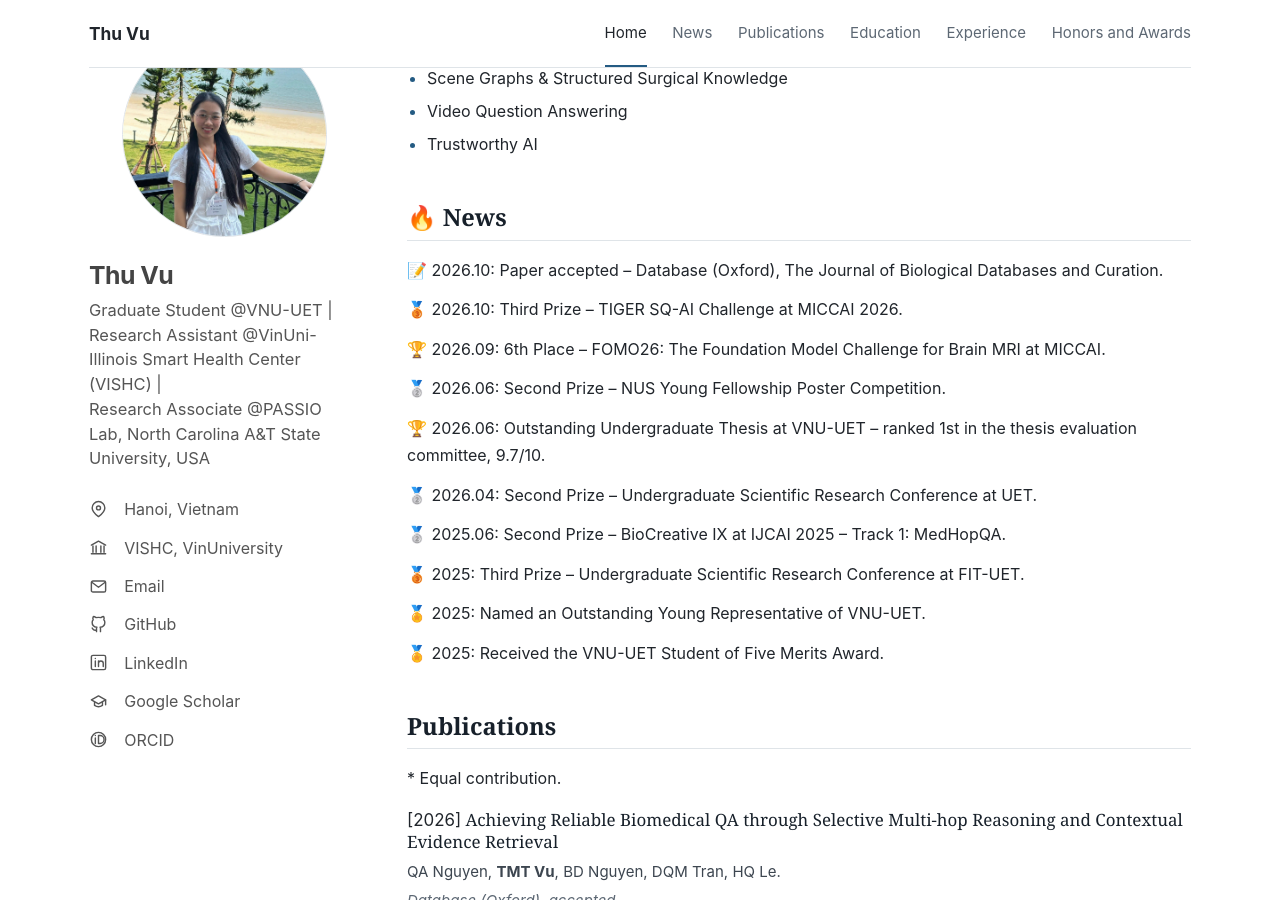
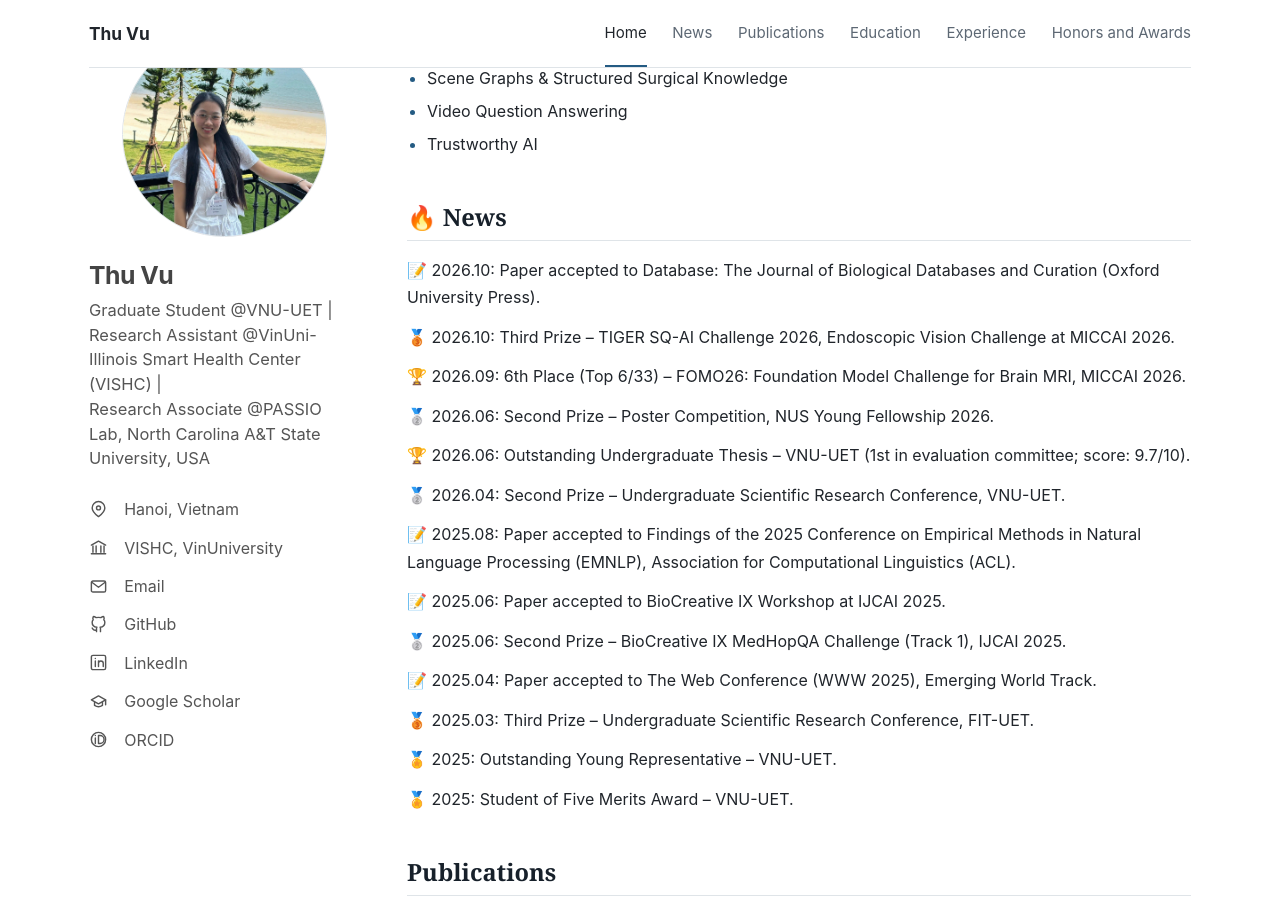
Before and after one commit to ThiMinhThuVu/ThiMinhThuVu.github.io, a Jekyll site: the page built from index.md, in a window 1280 px wide and 900 px high, scrolled down 496 px. Built offline with Jekyll 4.4.1, drawn with Linux system fonts in a browser that asks for light colours.

Commit message:
Update news announcements and publication acceptance dates

```diff
--- a/_data/news.yml
+++ b/_data/news.yml
@@ -1,30 +1,94 @@
+
 - date: "2026.10"
   icon: "📝"
-  text: "Paper accepted – Database (Oxford), The Journal of Biological Databases and Curation."
+  text: "Paper accepted to Database: The Journal of Biological Databases and Curation (Oxford University Press)."
+
 - date: "2026.10"
   icon: "🥉"
-  text: "Third Prize – TIGER SQ-AI Challenge at MICCAI 2026."
+  text: "Third Prize – TIGER SQ-AI Challenge 2026, Endoscopic Vision Challenge at MICCAI 2026."
+
 - date: "2026.09"
   icon: "🏆"
-  text: "6th Place – FOMO26: The Foundation Model Challenge for Brain MRI at MICCAI."
+  text: "6th Place (Top 6/33) – FOMO26: Foundation Model Challenge for Brain MRI, MICCAI 2026."
+
 - date: "2026.06"
   icon: "🥈"
-  text: "Second Prize – NUS Young Fellowship Poster Competition."
+  text: "Second Prize – Poster Competition, NUS Young Fellowship 2026."
+
 - date: "2026.06"
   icon: "🏆"
-  text: "Outstanding Undergraduate Thesis at VNU-UET – ranked 1st in the thesis evaluation committee, 9.7/10."
+  text: "Outstanding Undergraduate Thesis – VNU-UET (1st in evaluation committee; score: 9.7/10)."
+
 - date: "2026.04"
   icon: "🥈"
-  text: "Second Prize – Undergraduate Scientific Research Conference at UET."
+  text: "Second Prize – Undergraduate Scientific Research Conference, VNU-UET."
+
+- date: "2025.08"
+  icon: "📝"
+  text: "Paper accepted to Findings of the 2025 Conference on Empirical Methods in Natural Language Processing (EMNLP), Association for Computational Linguistics (ACL)."
+
+- date: "2025.06"
+  icon: "📝"
+  text: "Paper accepted to BioCreative IX Workshop at IJCAI 2025."
+
 - date: "2025.06"
   icon: "🥈"
-  text: "Second Prize – BioCreative IX at IJCAI 2025 – Track 1: MedHopQA."
-- date: "2025"
+  text: "Second Prize – BioCreative IX MedHopQA Challenge (Track 1), IJCAI 2025."
+
+- date: "2025.04"
+  icon: "📝"
+  text: "Paper accepted to The Web Conference (WWW 2025), Emerging World Track."
+
+- date: "2025.03"
   icon: "🥉"
-  text: "Third Prize – Undergraduate Scientific Research Conference at FIT-UET."
+  text: "Third Prize – Undergraduate Scientific Research Conference, FIT-UET."
+
 - date: "2025"
   icon: "🏅"
-  text: "Named an Outstanding Young Representative of VNU-UET."
+  text: "Outstanding Young Representative – VNU-UET."
+
 - date: "2025"
   icon: "🏅"
-  text: "Received the VNU-UET Student of Five Merits Award."
+  text: "Student of Five Merits Award – VNU-UET."
+
+
+
+# - date: "2026.10"
+#   icon: "📝"
+#   text: "Paper accepted by Database (Oxford), The Journal of Biological Databases and Curation."
+# - date: "2026.10"
+#   icon: "🥉"
+#   text: "Third Prize – TIGER SQ-AI Challenge 2026, part of the Endoscopic Vision Challenge at MICCAI 2026."
+# - date: "2026.09"
+#   icon: "🏆"
+#   text: "6th Place – FOMO26: The Foundation Model Challenge for Brain MRI at MICCAI."
+# - date: "2026.06"
+#   icon: "🥈"
+#   text: "Second Prize – NUS Young Fellowship Poster Competition."
+# - date: "2026.06"
+#   icon: "🏆"
+#   text: "Outstanding Undergraduate Thesis at VNU-UET – ranked 1st in the thesis evaluation committee, 9.7/10."
+# - date: "2026.04"
+#   icon: "🥈"
+#   text: "Second Prize – Undergraduate Scientific Research Conference at UET."
+# - date: "2025.08"
+#   icon: "🥈"
+#   text: "Paper accepted by Association for Computational Linguistics: EMNLP 2025, Findings."
+# - date: "2025.06"
+#   icon: "🥈"
+#   text: "Paper accepted by BioCreative IX Workshop at IJCAI 2025."
+# - date: "2025.06"
+#   icon: "🥈"
+#   text: "Second Prize – BioCreative IX at IJCAI 2025 – Track 1: MedHopQA."
+# - date: "2025.04"
+#   icon: "🥈"
+#   text: "Paper accepted by WWW, Emerging World track of The Web Conference 2025."
+# - date: "2025.03"
+#   icon: "🥉"
+#   text: "Third Prize – Undergraduate Scientific Research Conference at FIT-UET."
+# - date: "2025"
+#   icon: "🏅"
+#   text: "Named an Outstanding Young Representative of VNU-UET."
+# - date: "2025"
+#   icon: "🏅"
+#   text: "Received the VNU-UET Student of Five Merits Award."
```
